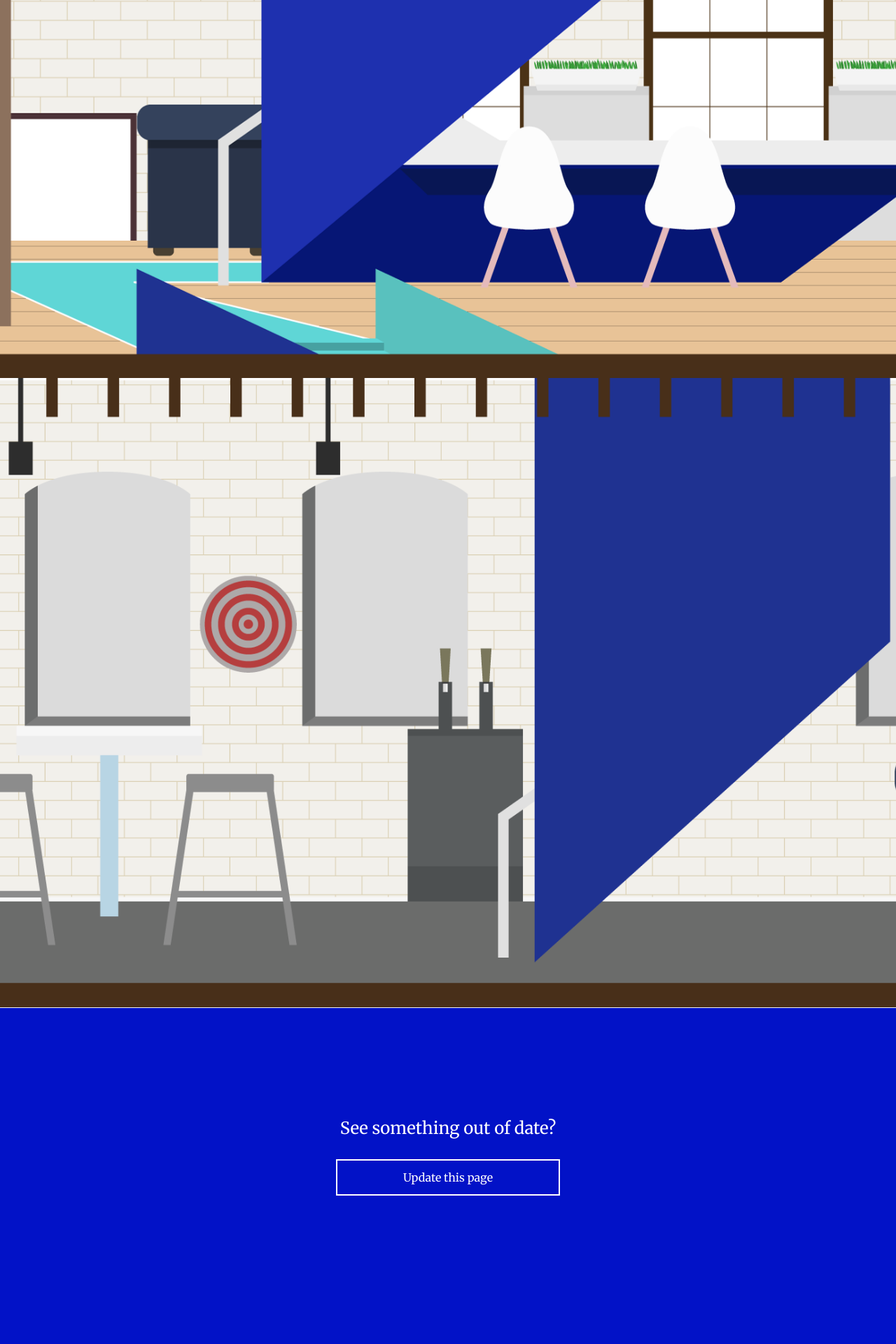
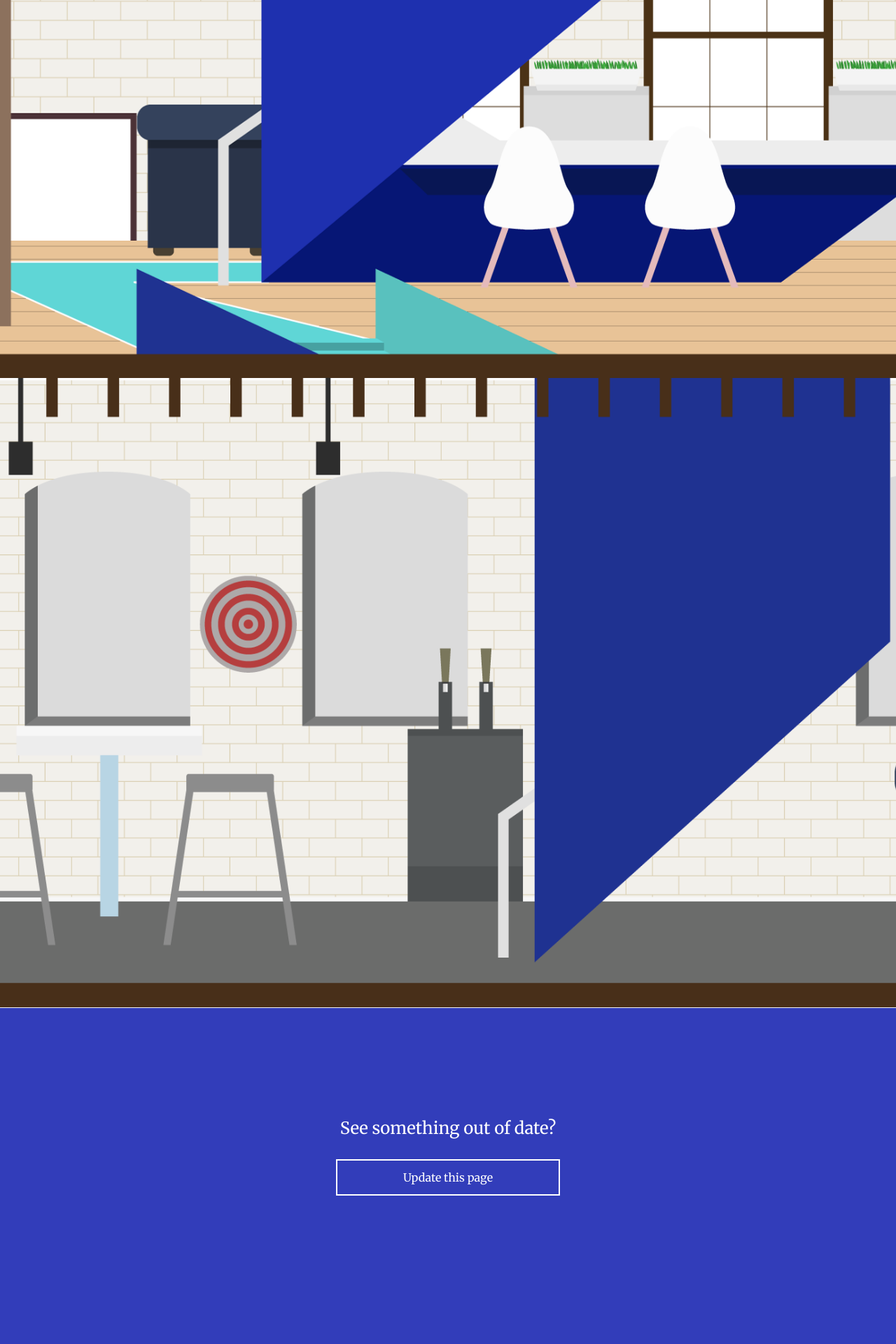
Before and after one commit to theReboot/cobrewrs, a Jekyll site: the page built from index.html, in a window 1280 px wide. Shown: the part 1260-3180 px from the top of the page at 70% size. Built offline with Jekyll 4.4.1, drawn with Linux system fonts in a browser that asks for light colours.

Commit message:
Changed the blue. Fixed the border on meta data

```diff
--- a/_sass/variables.scss
+++ b/_sass/variables.scss
@@ -25,4 +25,4 @@ $starSize: 1.5rem;
 // colors
 
 $grey: #999;
-$blue: #0212C7;
+$blue: #323dba;
--- a/css/main.scss
+++ b/css/main.scss
@@ -13,7 +13,7 @@
   width: 100%;
   background-size: auto $floorHeight;
   background-repeat: no-repeat;
-  background-position: center;
+  background-position: center top;
 
   @include breakpoint(baby-bear) {
     background-size: cover;
@@ -34,7 +34,7 @@
 }
 
 .onlyText {
-  padding-top: 10rem;
+  padding: 10rem 0;
   min-height: 30rem;
 }
 
@@ -160,14 +160,33 @@ h4 {
   font-family: $sansSerif;
   font-size: 1.4rem;
   padding-top: .7rem;
-  border-left: 1px solid #000;
+  // border-left: 1px solid #000;
+  position: relative;
 
+  &::after {
+    content: '';
+    position: absolute;
+    top: 0;
+    width: 1px;
+    height: 1.4rem;
+    background: #000;
+  }
+
+  // first element doesn't have a left border
   &:first-child {
-    border-left: 0;
+    &::after {
+      width: 0;
+    }
+  }
+
+  &.col-1-4,
+  &.col-1-2 {
+    padding-right: 0;
   }
 
   p {
     margin: 0;
+    text-align: center;
   }
 }
 
--- a/index.html
+++ b/index.html
@@ -31,6 +31,6 @@ layout: home
 <section class="blueBG onlyText">
 
   <h1 class="white">See something out of date?</h1>
-  <a class="button" href="https://docs.google.com/a/thereboot.org/spreadsheets/d/1kwgYEHQT0BPk_-pSerQDmLQslBwceMN93LXfFSdwQu8/edit?usp=sharing">Update this page</a>
+  <a class="button" target="_blank" href="https://docs.google.com/a/thereboot.org/spreadsheets/d/1kwgYEHQT0BPk_-pSerQDmLQslBwceMN93LXfFSdwQu8/edit?usp=sharing">Update this page</a>
 
 </section>
```
